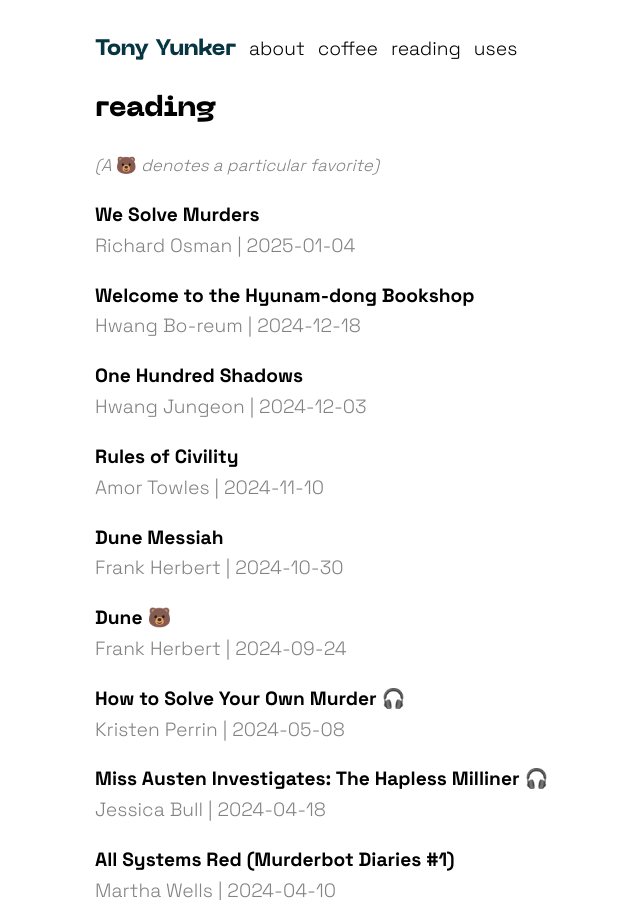
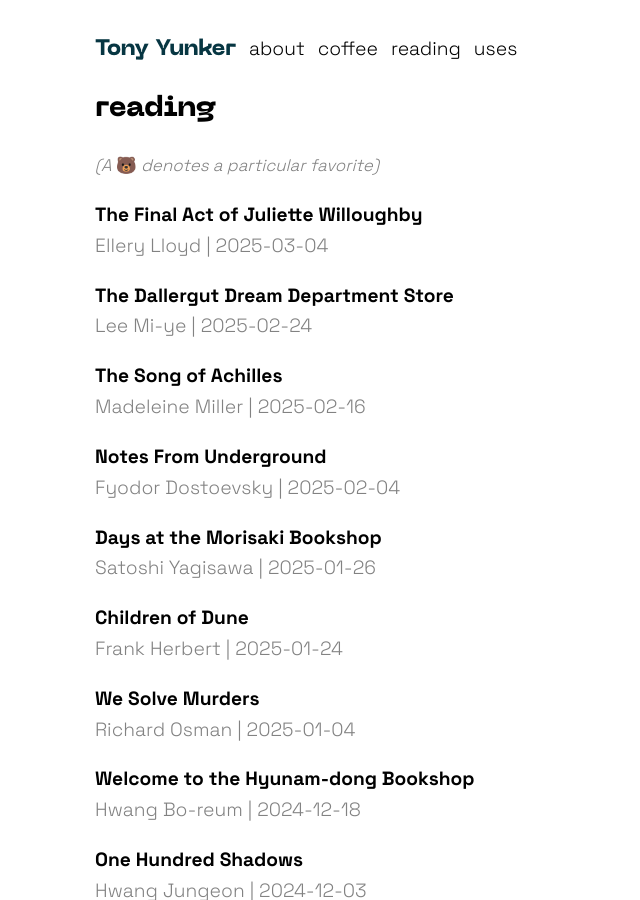
Before and after one commit to ayunker/ayunker.github.io, a Jekyll site: the page built from logs/reading.md, in a window 1280 px wide and 900 px high. Shown: the whole window, without its empty margins (145-785 px from the left). Built offline with Jekyll 4.4.1, drawn with Linux system fonts in a browser that asks for light colours.

Commit message:
UPDATE coffee and reading logs

```diff
--- a/logs/reading.md
+++ b/logs/reading.md
@@ -8,6 +8,24 @@ title: reading
   🐻
   <em>denotes a particular favorite)</em>
 </span>
+
+**The Final Act of Juliette Willoughby**\\
+<span class="grey-text">Ellery Lloyd \| 2025-03-04</span>
+
+**The Dallergut Dream Department Store**\\
+<span class="grey-text">Lee Mi-ye \| 2025-02-24</span>
+
+**The Song of Achilles**\\
+<span class="grey-text">Madeleine Miller \| 2025-02-16</span>
+
+**Notes From Underground**\\
+<span class="grey-text">Fyodor Dostoevsky \| 2025-02-04</span>
+
+**Days at the Morisaki Bookshop**\\
+<span class="grey-text">Satoshi Yagisawa \| 2025-01-26</span>
+
+**Children of Dune**\\
+<span class="grey-text">Frank Herbert \| 2025-01-24</span>
 
 **We Solve Murders**\\
 <span class="grey-text">Richard Osman \| 2025-01-04</span>
```
Also changed, not shown: logs/coffee.md (+9 -0 lines).
